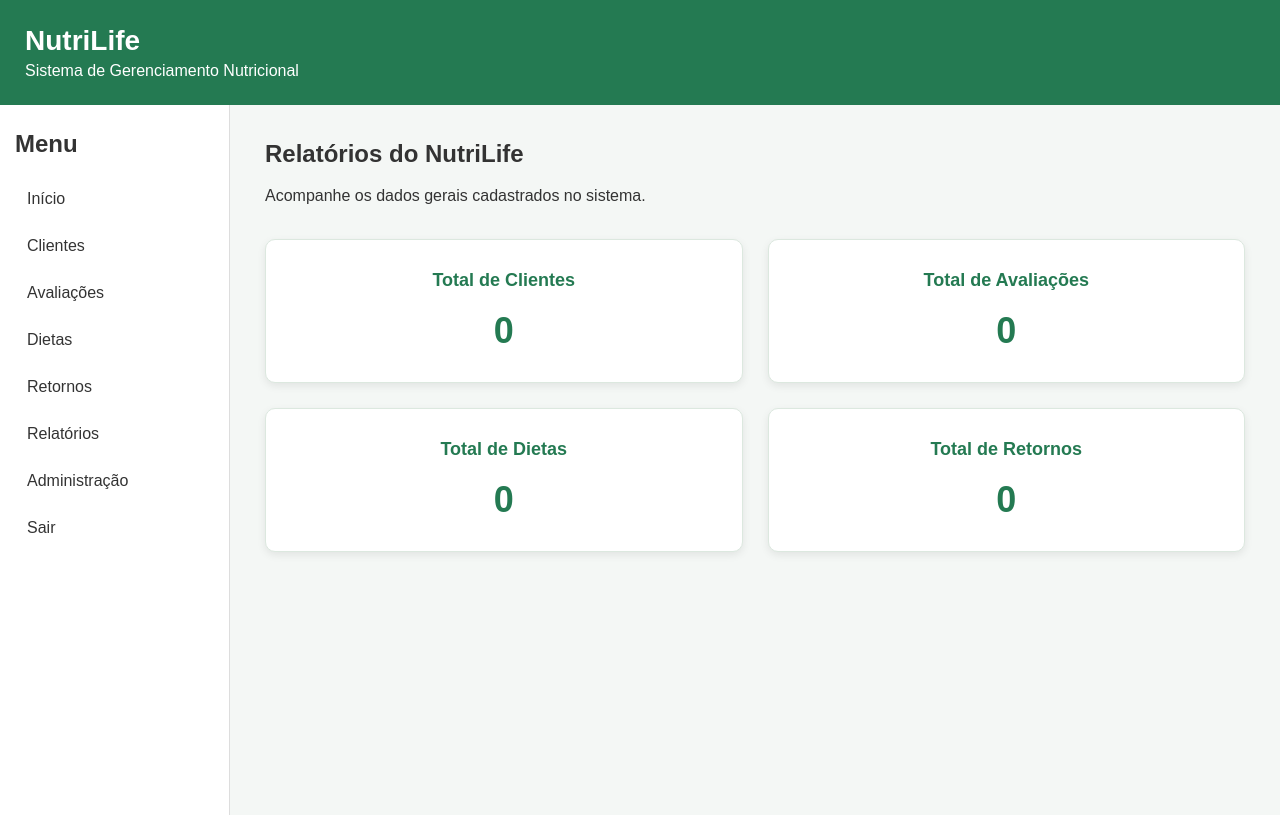
After one commit to Organizacao-TEL/NutriLife, a Django app: page /relatorios/ in a window 1280 px wide. The commit adds this page. Run offline with Django 5.2, Linux system fonts and the light colour scheme; the visitor is signed in with stand-in values (Sample User, id 1); data that the repository does not hold is empty.

Commit message:
Implementa relatorios do sistema

```diff
--- a/core/static/core/css/style.css
+++ b/core/static/core/css/style.css
@@ -1,4 +1,3 @@
-
 * {
     margin: 0;
     padding: 0;
@@ -86,3 +85,35 @@ body {
     color: #247a52;
     margin-bottom: 10px;
 }
+
+/* RELATÓRIOS */
+
+.relatorios-container {
+    display: grid;
+    grid-template-columns: repeat(2, minmax(0, 1fr));
+    gap: 25px;
+    margin-top: 30px;
+}
+
+.relatorio-card {
+    background-color: white;
+    padding: 30px;
+    border-radius: 10px;
+    text-align: center;
+    border: 1px solid #dce8df;
+    box-shadow: 0 3px 8px rgba(0, 0, 0, 0.08);
+}
+
+.relatorio-card h3 {
+    color: #247a52;
+    font-size: 18px;
+    margin-bottom: 18px;
+}
+
+.relatorio-card p {
+    font-size: 36px;
+    font-weight: bold;
+    color: #247a52;
+    line-height: 1.2;
+    margin: 0;
+}
--- a/core/templates/core/base.html
+++ b/core/templates/core/base.html
@@ -24,6 +24,7 @@
             <a href="{% url 'avaliacoes' %}">Avaliações</a>
             <a href="{% url 'dietas' %}">Dietas</a>
             <a href="{% url 'retornos' %}">Retornos</a>
+            <a href="{% url 'relatorios' %}">Relatórios</a>
             <a href="/admin/">Administração</a>
 
             {% if user.is_authenticated %}
--- /dev/null
+++ b/core/templates/core/relatorios.html
@@ -0,0 +1,33 @@
+{% extends 'core/base.html' %}
+
+{% block conteudo %}
+
+<h2>Relatórios do NutriLife</h2>
+
+<p>Acompanhe os dados gerais cadastrados no sistema.</p>
+
+<div class="relatorios-container">
+
+    <div class="relatorio-card">
+        <h3>Total de Clientes</h3>
+        <p>{{ total_clientes }}</p>
+    </div>
+
+    <div class="relatorio-card">
+        <h3>Total de Avaliações</h3>
+        <p>{{ total_avaliacoes }}</p>
+    </div>
+
+    <div class="relatorio-card">
+        <h3>Total de Dietas</h3>
+        <p>{{ total_dietas }}</p>
+    </div>
+
+    <div class="relatorio-card">
+        <h3>Total de Retornos</h3>
+        <p>{{ total_retornos }}</p>
+    </div>
+
+</div>
+
+{% endblock %}
--- a/core/urls.py
+++ b/core/urls.py
@@ -27,4 +27,6 @@ urlpatterns = [
     path('retornos/cadastrar/', views.cadastrar_retorno, name='cadastrar_retorno'),
     path('retornos/editar/<int:id>/', views.editar_retorno, name='editar_retorno'),
     path('retornos/excluir/<int:id>/', views.excluir_retorno, name='excluir_retorno'),
+
+    path('relatorios/', views.relatorios, name='relatorios'),
 ]
--- a/core/views.py
+++ b/core/views.py
@@ -261,3 +261,19 @@ def historico_cliente(request, id):
         'dietas': dietas,
         'retornos': retornos
     })
+
+@login_required(login_url='login')
+def relatorios(request):
+    total_clientes = Cliente.objects.count()
+    total_avaliacoes = Avaliacao.objects.count()
+    total_dietas = Dieta.objects.count()
+    total_retornos = Retorno.objects.count()
+
+    contexto = {
+        'total_clientes': total_clientes,
+        'total_avaliacoes': total_avaliacoes,
+        'total_dietas': total_dietas,
+        'total_retornos': total_retornos,
+    }
+
+    return render(request, 'core/relatorios.html', contexto)
```
